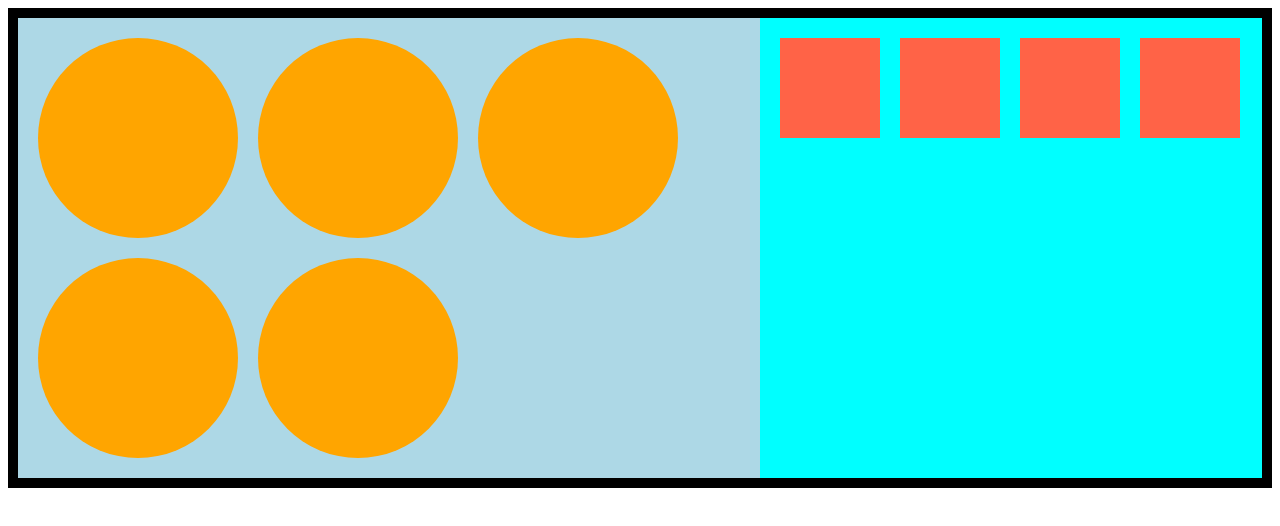
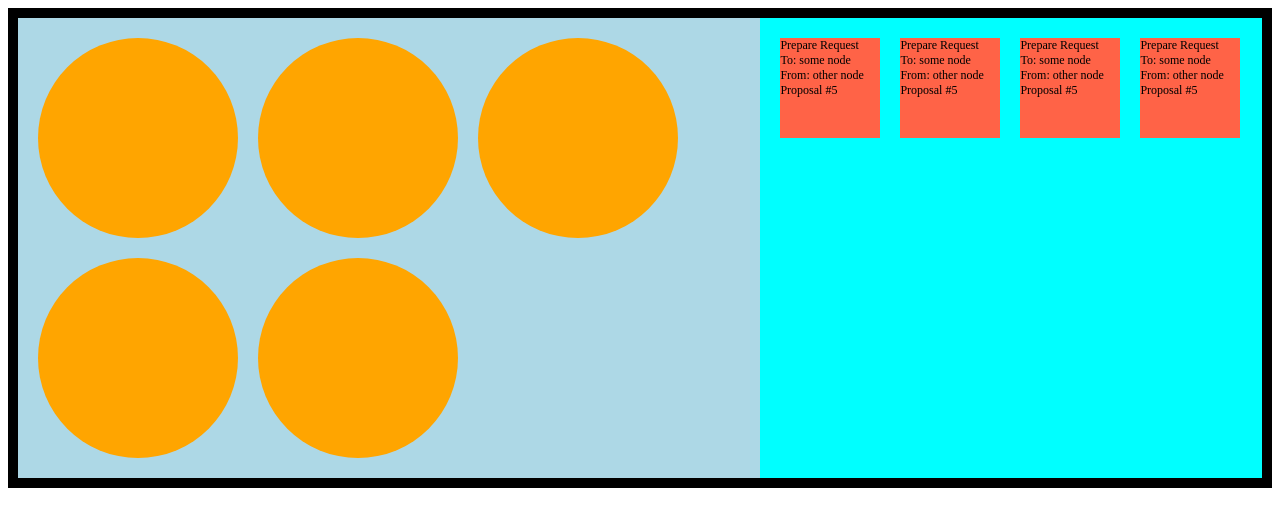
Before and after one commit to echentw/paxos-demo, a React app: page / in a window 1280 px wide. Both pictures are taken after a click on the element 138 px from the left and 138 px from the top of the page. Shown: the top 526 px of the page. Built offline with nearby package versions, Linux system fonts and the light colour scheme.

Commit message:
display some information about the message

```diff
--- a/src/MessagePoolContainer.tsx
+++ b/src/MessagePoolContainer.tsx
@@ -1,13 +1,56 @@
 import * as React from 'react';
 
-import { Message } from './lib/message';
+import {
+  Message,
+  PrepareStageRequest,
+  PrepareStageResponse,
+  AcceptStageRequest,
+  AcceptStageResponse,
+} from './lib/message';
+
 import { MessagePool, IdMessagePair } from './lib/message_pool';
 
+interface MessageContainerProps {
+  id: string,
+  message: Message,
+}
 
-class MessageContainer extends React.Component {
+class MessageContainer extends React.Component<MessageContainerProps, {}> {
+  constructor(props: MessageContainerProps) {
+    super(props);
+  }
+
   render() {
+    const { message } = this.props;
+    switch(message.kind) {
+      case 'PrepareStageRequest': {
+        return (
+          <div className="message" id={this.props.id}>
+            <div className="message-kind">Prepare Request</div>
+            <div className="message-from">To: some node</div>
+            <div className="message-to">From: other node</div>
+            <div className="message-proposal-number">Proposal #{message.proposalNumber}</div>
+          </div>
+        );
+      }
+      case 'PrepareStageResponse': {
+        // TODO: handle this case
+        break;
+      }
+      case 'AcceptStageRequest': {
+        // TODO: handle this case
+        break;
+      }
+      case 'AcceptStageResponse': {
+        // TODO: handle this case
+        break;
+      }
+    }
+
+    // TODO: get rid of this eventually
     return (
-      <div className="message"></div>
+      <div className="message" id={this.props.id}>
+      </div>
     );
   }
 }
@@ -23,7 +66,7 @@ export class MessagePoolContainer extends React.Component<MessagePoolContainerPr
 
   render() {
     const messageContainers = this.props.messagePool.idMessagePairs.map((pair: IdMessagePair) => {
-      return <MessageContainer/>;
+      return <MessageContainer id={pair.id} message={pair.message}/>;
     });
     return (
       <div className="message-pool-container">
--- a/styles.css
+++ b/styles.css
@@ -44,3 +44,19 @@
   width: 100px;
   background-color: tomato;
 }
+
+.message-kind {
+  font-size: 12px;
+}
+
+.message-from {
+  font-size: 12px;
+}
+
+.message-to {
+  font-size: 12px;
+}
+
+.message-proposal-number {
+  font-size: 12px;
+}
```
